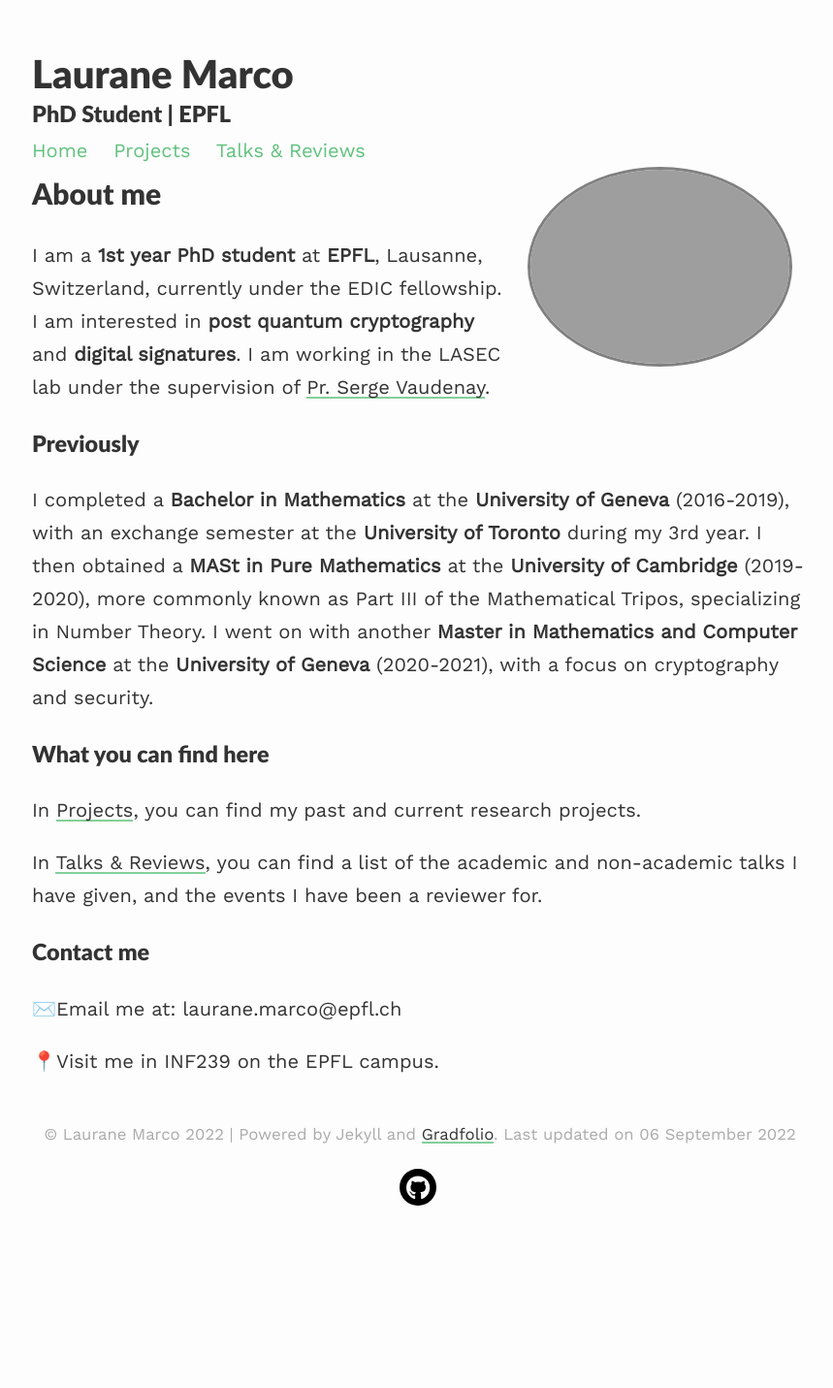
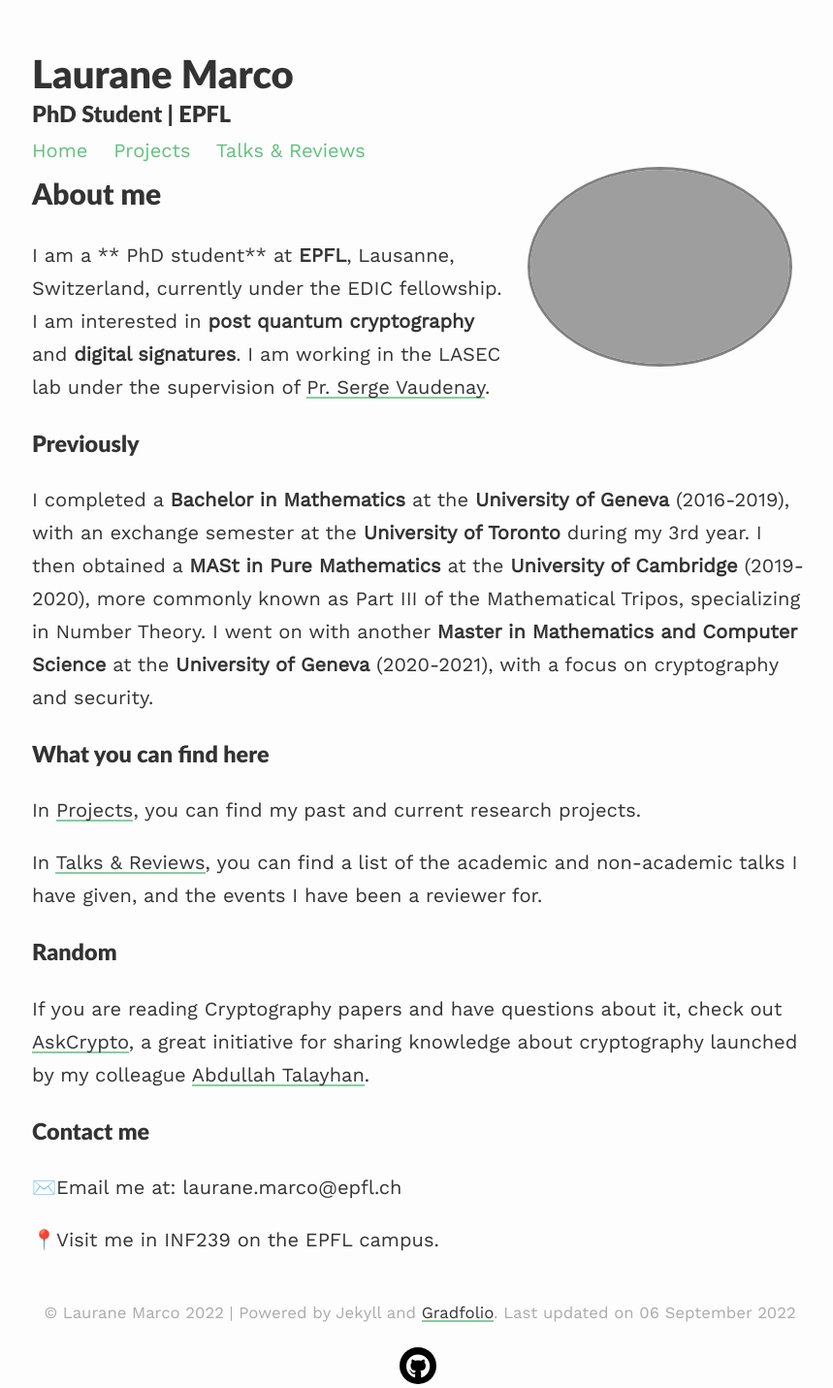
Before and after one commit to lauranemarco/lauranemarco.github.io, a Jekyll site: the page built from index.md, in a window 1280 px wide. Shown: the whole page at 97% size, without its empty margins (207-1066 px from the left). Built offline with Jekyll 4.4.1, drawn with Linux system fonts in a browser that asks for light colours; nearby versions of some CDN libraries; our own code applies the rules of GitHub Pages for plain Markdown files; before the commit the page ends 1247 px from its top, so only the background shows below that.

Commit message:
Update index.md

```diff
--- a/index.md
+++ b/index.md
@@ -8,7 +8,7 @@ published: true
 ---
 
 ## About me
-I am a **1st year PhD student** at **EPFL**, Lausanne, Switzerland, currently under the EDIC fellowship.
+I am a ** PhD student** at **EPFL**, Lausanne, Switzerland, currently under the EDIC fellowship.
 I am interested in **post quantum cryptography** and **digital signatures**.
 I am working in the LASEC lab under the supervision of [Pr. Serge Vaudenay](https://lasec.epfl.ch/people/vaudenay/).
 
@@ -23,6 +23,8 @@ In [Projects](https://lauranemarco.github.io/projects/), you can find my past an
 
 In [Talks & Reviews](https://lauranemarco.github.io/talksreviews), you can find a list of the academic and non-academic talks I have given, and the events I have been a reviewer for.
 
+### Random
+If you are reading Cryptography papers and have questions about it, check out [AskCrypto](https://askcryp.to), a great initiative for sharing knowledge about cryptography launched by my colleague [Abdullah Talayhan](https://www.abdullahtalayhan.com).
 
 ### Contact me
 ✉️Email me at: laurane.marco@epfl.ch
```
